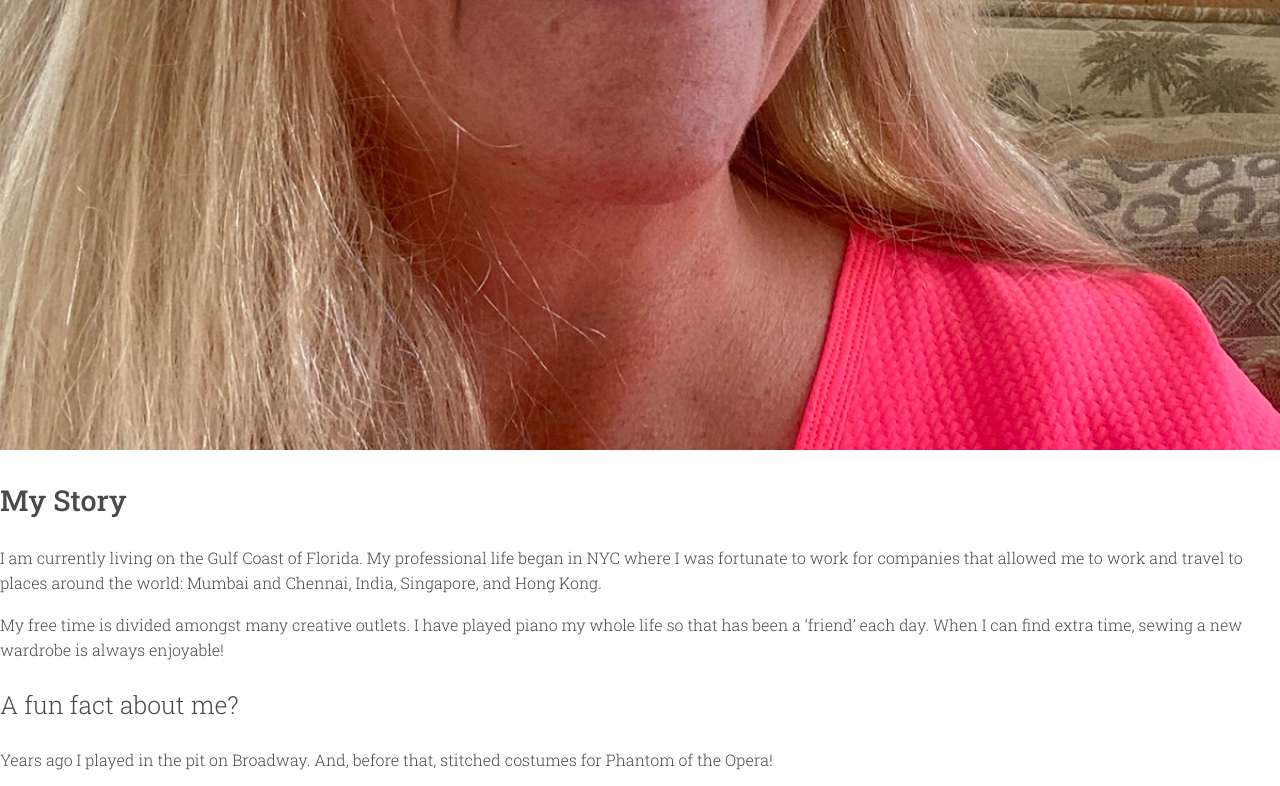
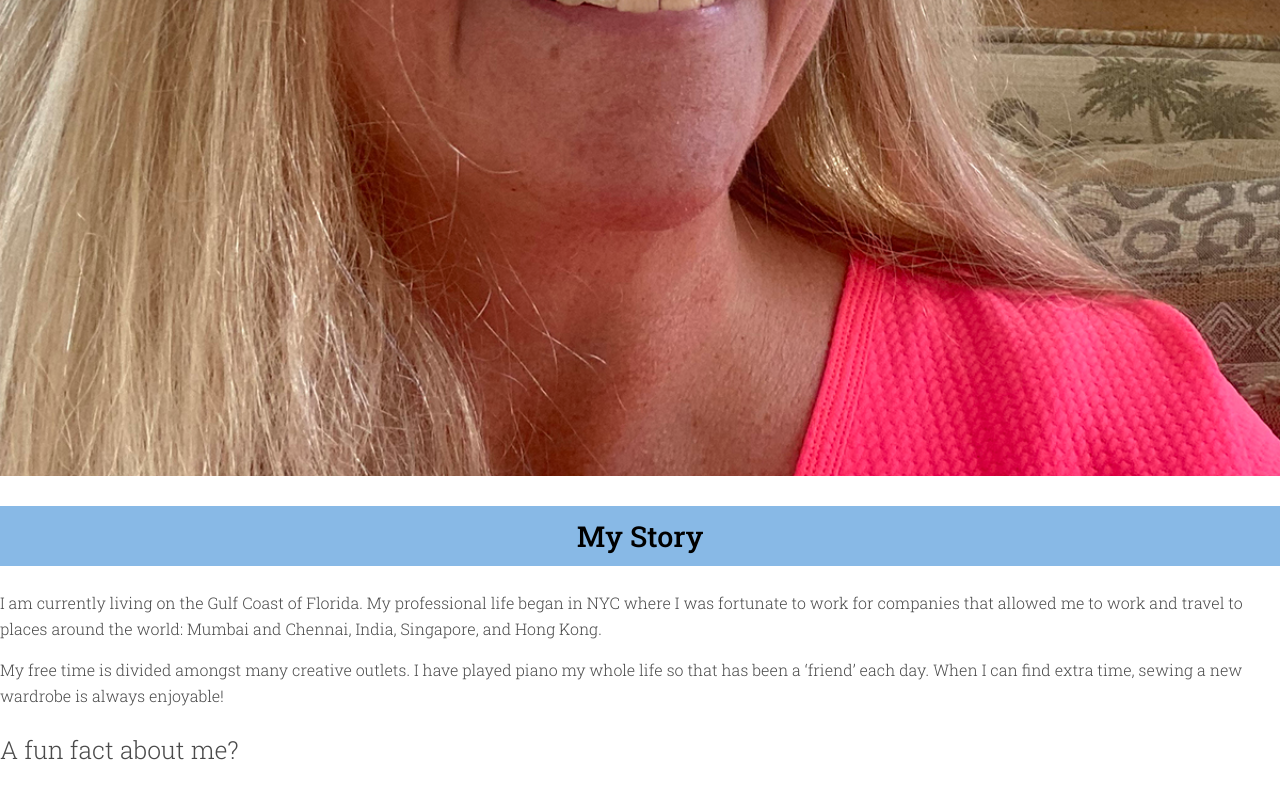
Before and after one commit to denisehoff100/porfolio-website, a plain HTML site: page about.html in a window 1280 px wide. Shown: the part 1362-2148 px from the top of the page. Drawn offline with nearby package versions, Linux system fonts and the light colour scheme.

Commit message:
update CSS

```diff
--- a/about.html
+++ b/about.html
@@ -8,6 +8,14 @@
         <link rel="stylesheet" type="text/css" href="https://cdnjs.cloudflare.com/ajax/libs/normalize/8.0.0/normalize.min.css">
         <link href="https://fonts.googleapis.com/css2?family=Roboto+Slab:wght@300;500;700&display=swap" rel="stylesheet">
         <link rel="stylesheet" type="text/css" href="css/style.css">
+        <style>
+#myStory {
+  background-color: #88B9E6;
+  color: black;
+  padding: 10px;
+  text-align: center;
+}
+</style>
     </head>
     <body>
         <header>
@@ -48,6 +56,7 @@
                 </a>
                 <nav>
                     <ul>
+                        <li><a href="index.html" target="_self">Home</a></li>
                         <li><a href="projects.html" target="_self">Projects</a></li>
                         <li><a href="about.html" target="_self">About</a></li>
                         <li><a href="contact.html" target="_self">Contact</a></li>
@@ -75,7 +84,7 @@
                         <!--row green-->
                         <div>
                             <!--column teal-->
-                            <h2>My Story</h2>
+                            <h2 id="myStory">My Story</h2>
                             <p>
                                 I am currently living on the Gulf Coast of Florida. My professional life began in NYC where I was fortunate to work for companies that allowed me to work and travel to places around the world: Mumbai and
                                 Chennai, India, Singapore, and Hong Kong.
```
Also changed, not shown: contact.html (+1 -0 lines), projects.html (+2 -1 lines).
